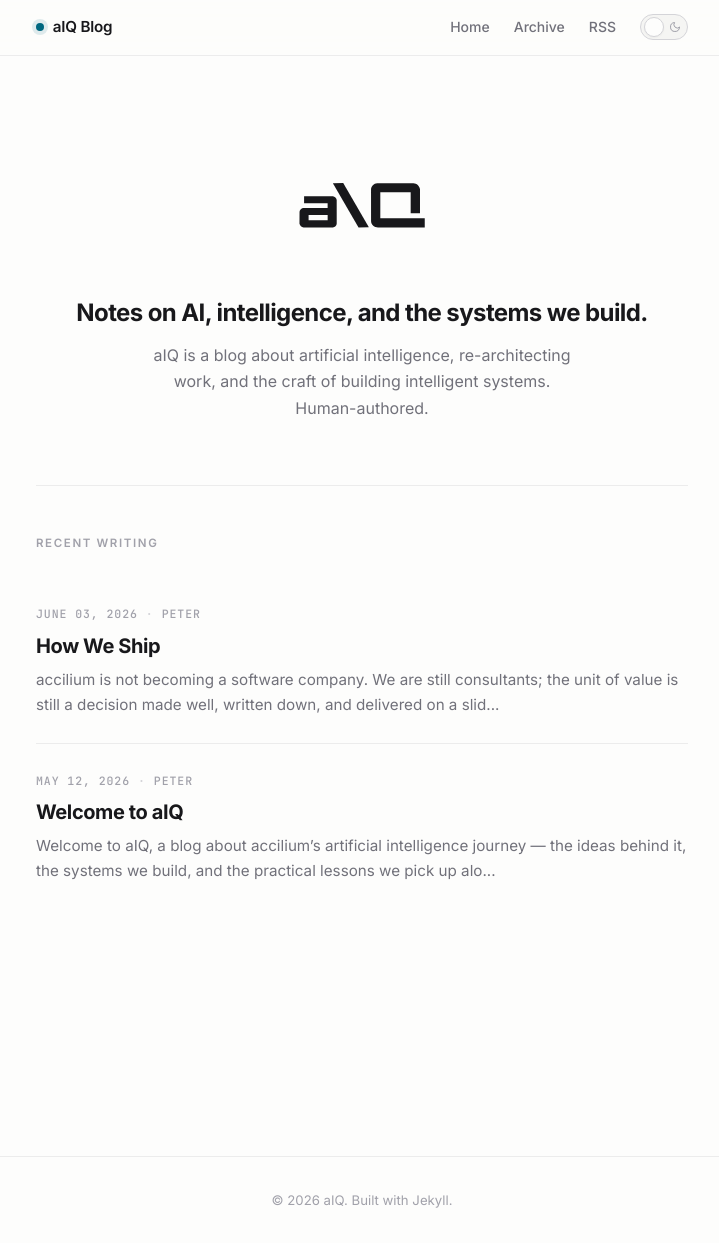
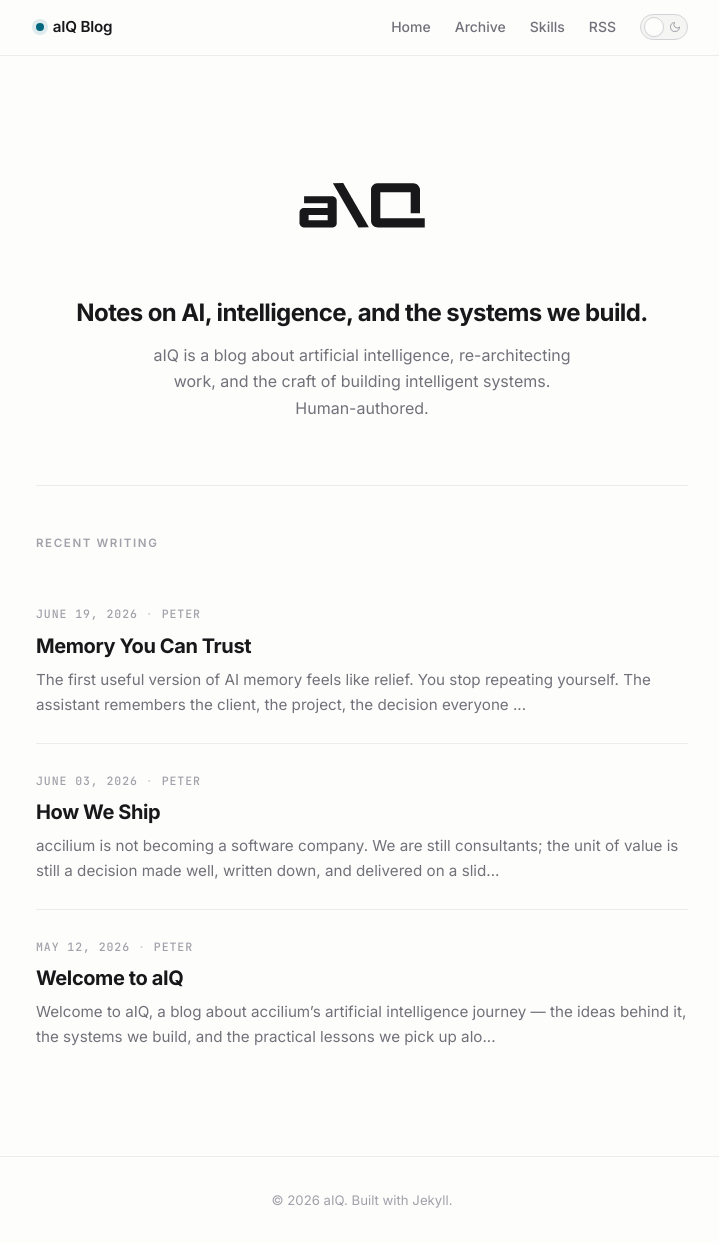
Before and after one commit to accilium/aIQ-blog, a Jekyll site: the page built from index.html, in a window 1280 px wide and 1243 px high. Shown: the whole window, without its empty margins (278-997 px from the left). Built offline with Jekyll 4.4.1, drawn with Linux system fonts in a browser that asks for light colours; some of the changed lines change nothing that is shown.

Commit message:
Publish: Memory You Can Trust (Case Cortex), link accilium-skills (#16)
Add the Case Cortex post (author Peter), a closing link to the
open-source skills repo, and a Skills entry in the site topnav
pointing to github.com/accilium/accilium-skills.

```diff
--- a/_layouts/default.html
+++ b/_layouts/default.html
@@ -33,6 +33,7 @@
       <nav class="site-nav">
         <a href="{{ '/' | relative_url }}">Home</a>
         <a href="{{ '/archive/' | relative_url }}">Archive</a>
+        <a href="https://github.com/accilium/accilium-skills">Skills</a>
         <a href="{{ '/feed.xml' | relative_url }}">RSS</a>
         <button
           id="theme-toggle"
--- /dev/null
+++ b/_posts/2026-06-19-memory-you-can-trust.md
@@ -0,0 +1,34 @@
+---
+layout: post
+title: "Memory You Can Trust"
+date: 2026-06-19
+author: Peter
+---
+
+The first useful version of AI memory feels like relief. You stop repeating yourself. The assistant remembers the client, the project, the decision everyone agreed not to reopen. It starts to feel less like a tool and more like a colleague who was in the room.
+
+Then the second problem appears. I ask for a briefing before a steering committee. The answer is good: it knows the workstream, the sponsor, the risk everyone is avoiding. Then one paragraph is wrong in a way that feels almost impossible. It belongs to another engagement. Not invented, exactly. Remembered from the wrong place.
+
+That is easy to blame on the model, but it usually is not the model's fault. It reused something true somewhere else, under a boundary that was never carried with it. The question is not whether an assistant can remember more, but whether it can remember in a way we can trust.
+
+Most talk about AI memory starts from storage: how much it holds, how far back it reaches. In consulting that is not the first question. A firm lives inside boundaries: one client, one matter, one set of rules. A memory that ignores them is not an asset but a way to leak one client's facts into another's. A bigger memory is not a better one, just a bigger surface for the leak.
+
+Memory you can trust has to do four things. It has to be precise: true inside a defined scope, not vaguely true. Durable: still valid after the world has moved. Checkable: traceable to a source, a file or a meeting note. And available: there when the work needs it. The last one is the easiest to overrate. Fast recall is impressive, but recalling something quickly does not make it true, or make it belong to this case.
+
+The consulting version of the rule is simple: the unit is not the user, it is the case. That is the idea behind Case Cortex: memory built around one problem, a deal or a transformation programme. Not a general memory for me, or the firm, or a client. A memory for one case, with the boundary built in.
+
+The build is deliberately plain. A Case Cortex is a folder of text files that people and agents read and write together. If the memory matters, you should be able to open it and read it.
+
+When a case earns structure, it settles into four layers. Canonical facts: what the case knows for certain, kept as one page per entity (a person, a client, a system) and one page per concept (a mechanism, a metric, a term of art). Working memory: an append-only log of decisions, questions, and risks, so a decision can be superseded but never quietly vanish. Derived outputs: the briefings, analyses, and decks generated from the rest, safe to delete because the memory can rebuild them. And pointers: links to the CRM, document stores, and repositories the Cortex tracks but does not own.
+
+The hardest rule is keeping sources apart. A Cortex holds only what was given to that case. The agent may know more; the Cortex does not. A model may have seen similar deals, but none of that is case memory unless someone put it there. This is where memory becomes governance, not convenience. The question is not "what do I know?" but "what belongs inside this case?" If a client name, number, or risk shows up, it should trace back to something the case was given. Otherwise it is a confident mix of source, instinct, and accident.
+
+Case Cortex came out of our own need. We were producing skills, briefings, and client work faster than the old way could keep up, and the failures were ugly: stale notes, duplicated facts, output nobody could trace. The fix was not telling people to be more careful. That is not a system. The fix was to make scope explicit and memory easy to review.
+
+It is not finished, and a long-lived Cortex needs upkeep. But models will keep getting better at remembering, and tools better at storing. The difference will be whether a firm builds boundaries and checks around its memory.
+
+Memory you can trust is not the memory that remembers everything. It is the memory that knows what it is allowed to remember.
+
+---
+
+*Case Cortex is open source. The skill we use to build this kind of memory lives at [github.com/accilium/accilium-skills](https://github.com/accilium/accilium-skills).*
```
